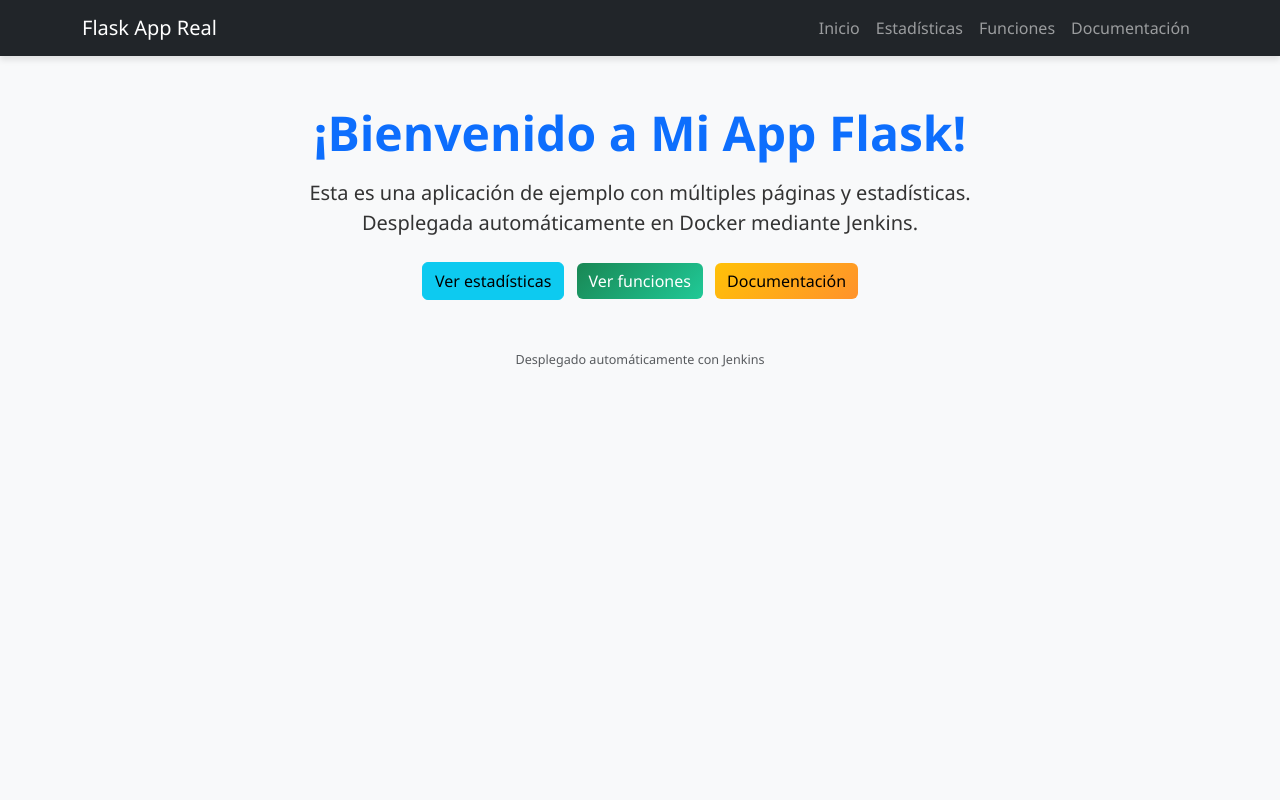
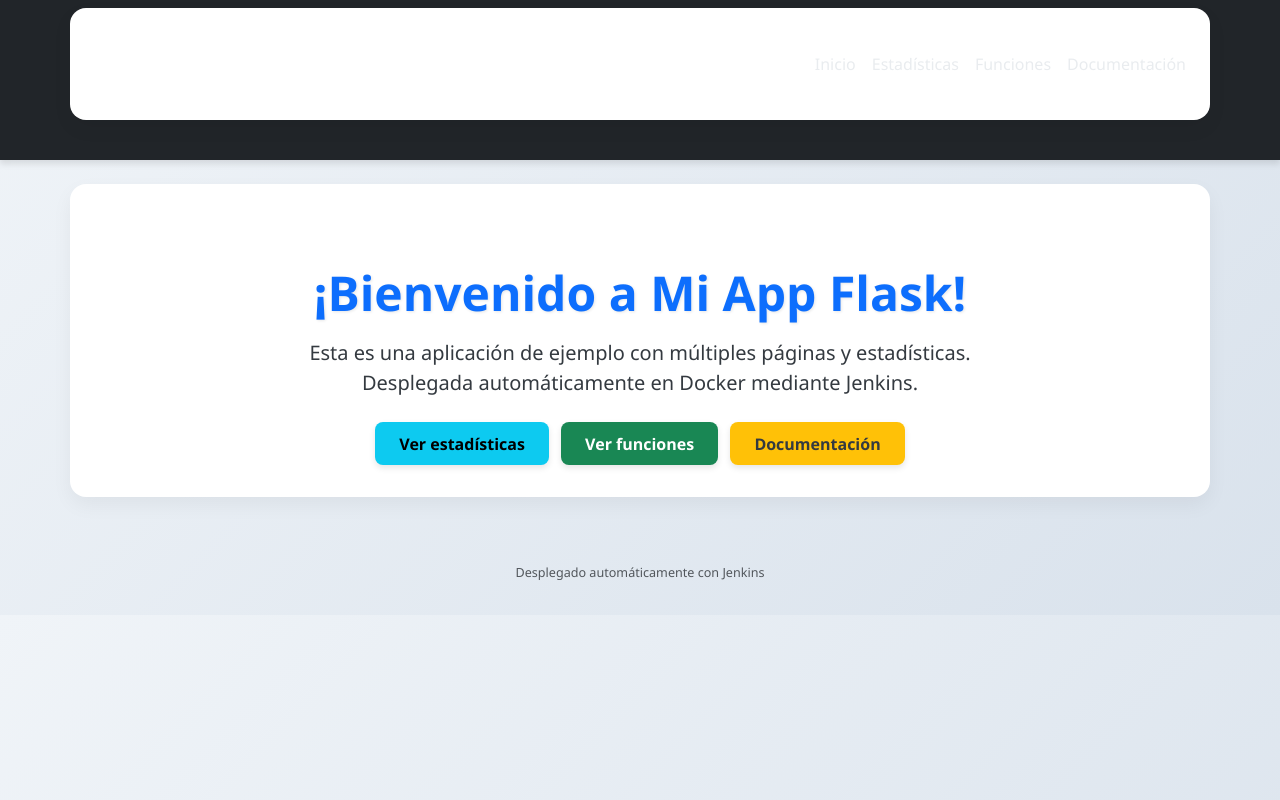
Before and after one commit to mcollado-dev/miapp-flask, a Flask app: page / in a window 1280 px wide. Run offline with Flask 3, Linux system fonts and the light colour scheme.

Commit message:
Update style.css

```diff
--- a/static/style.css
+++ b/static/style.css
@@ -1,109 +1,114 @@
-/* Fuente principal y fondo suave */
+/* ====== BODY Y FUENTES ====== */
 body {
     font-family: 'Segoe UI', Tahoma, Geneva, Verdana, sans-serif;
-    background: #f4f7fa;
-    color: #333;
+    background: linear-gradient(135deg, #f0f4f8, #d9e2ec);
     margin: 0;
     padding: 0;
+    color: #343a40;
 }
 
-/* Animaciones generales */
-.fade-in {
-    animation: fadeIn 1s ease-in;
+/* ====== CABECERA Y NAVBAR ====== */
+.navbar {
+    background: #0d6efd;
+    box-shadow: 0 4px 6px rgba(0,0,0,0.1);
 }
 
-@keyframes fadeIn {
-    from { opacity: 0; transform: translateY(20px); }
-    to { opacity: 1; transform: translateY(0); }
+.navbar .navbar-brand {
+    font-size: 1.6rem;
+    font-weight: bold;
+    color: #fff !important;
+    letter-spacing: 1px;
 }
 
-/* Navbar */
-.navbar {
-    box-shadow: 0 4px 6px rgba(0,0,0,0.1);
+.navbar .nav-link {
+    color: #e9ecef !important;
     font-weight: 500;
+    transition: color 0.3s;
 }
 
-/* Cabeceras */
-h1, h2, h3, h4 {
-    color: #0d6efd;
+.navbar .nav-link:hover {
+    color: #ffd43b !important;
+}
+
+/* ====== ENCABEZADOS ====== */
+h1, h2, h4 {
     font-weight: 700;
     margin-bottom: 1rem;
 }
 
-/* Botones */
-.btn-primary {
-    background: linear-gradient(135deg, #0d6efd, #6610f2);
-    border: none;
-    transition: all 0.3s ease;
-}
-.btn-primary:hover {
-    transform: translateY(-2px);
-    box-shadow: 0 4px 15px rgba(13, 110, 253, 0.4);
+h1 { color: #0d6efd; font-size: 3rem; text-shadow: 1px 1px 3px rgba(0,0,0,0.1); }
+h2 { color: #198754; font-size: 2.5rem; text-shadow: 1px 1px 2px rgba(0,0,0,0.08); }
+h4 { color: #ffc107; font-size: 1.5rem; }
+
+/* ====== BOTONES ====== */
+.btn {
+    border-radius: 0.5rem;
+    font-weight: 600;
+    padding: 0.6rem 1.5rem;
+    transition: all 0.3s;
+    box-shadow: 0 3px 6px rgba(0,0,0,0.1);
 }
 
-.btn-success {
-    background: linear-gradient(135deg, #198754, #20c997);
-    border: none;
-    transition: all 0.3s ease;
-}
-.btn-success:hover {
+.btn:hover {
     transform: translateY(-2px);
-    box-shadow: 0 4px 15px rgba(25, 135, 84, 0.4);
+    box-shadow: 0 6px 12px rgba(0,0,0,0.15);
 }
 
-.btn-warning {
-    background: linear-gradient(135deg, #ffc107, #ff922b);
-    border: none;
-    transition: all 0.3s ease;
-}
-.btn-warning:hover {
-    transform: translateY(-2px);
-    box-shadow: 0 4px 15px rgba(255, 193, 7, 0.4);
-}
+/* Colores personalizados para botones */
+.btn-info { background-color: #0dcaf0; border: none; }
+.btn-info:hover { background-color: #31d2f2; }
 
-/* Tablas */
+.btn-success { background-color: #198754; border: none; }
+.btn-success:hover { background-color: #218838; }
+
+.btn-warning { background-color: #ffc107; border: none; color: #343a40; }
+.btn-warning:hover { background-color: #ffcd39; }
+
+/* ====== TABLAS ====== */
 .table {
-    border-radius: 8px;
+    border-radius: 0.5rem;
     overflow: hidden;
-    box-shadow: 0 4px 6px rgba(0,0,0,0.05);
+    box-shadow: 0 4px 8px rgba(0,0,0,0.05);
 }
 
 .table thead {
-    background: linear-gradient(90deg, #0d6efd, #6610f2);
+    background-color: #343a40;
     color: #fff;
-    font-weight: 600;
 }
 
-.table-striped tbody tr:nth-of-type(odd) {
-    background-color: #e9ecef;
+.table-hover tbody tr:hover {
+    background-color: #e2e6ea;
+    transition: background-color 0.3s;
 }
 
-/* Gráficos */
-canvas {
+/* ====== TARJETAS Y CONTENEDORES ====== */
+.container {
+    padding: 2rem 1rem;
     background: #fff;
-    border-radius: 10px;
-    box-shadow: 0 4px 10px rgba(0,0,0,0.1);
-    padding: 10px;
+    border-radius: 1rem;
+    box-shadow: 0 8px 20px rgba(0,0,0,0.05);
+    margin-bottom: 2rem;
 }
 
-/* Listas */
-.list-group-item {
-    transition: all 0.3s ease;
-}
-.list-group-item:hover {
-    background-color: #e9f2ff;
-    transform: translateX(3px);
-}
-
-/* Footer */
+/* ====== PIE DE PÁGINA ====== */
 footer {
     font-size: 0.9rem;
     color: #6c757d;
+    text-align: center;
+    margin-top: 3rem;
+    padding: 1rem 0;
 }
 
-/* Responsividad adicional */
-@media (max-width: 768px) {
-    .container {
-        padding: 0 15px;
-    }
+/* ====== LINKS ====== */
+a {
+    text-decoration: none;
 }
+
+a:hover {
+    text-decoration: underline;
+}
+
+/* ====== ANIMACIONES SUAVES ====== */
+table, .btn, .container {
+    transition: all 0.3s ease-in-out;
+}
```
